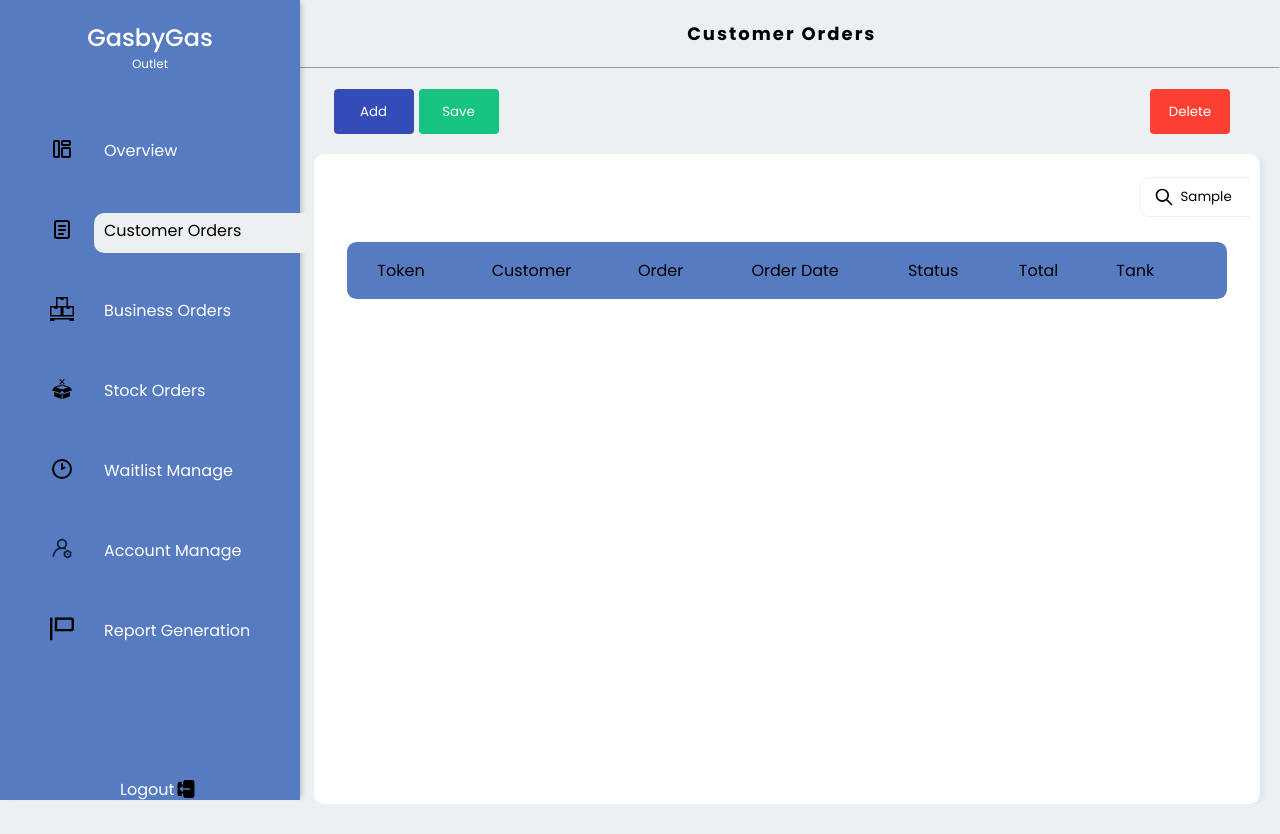
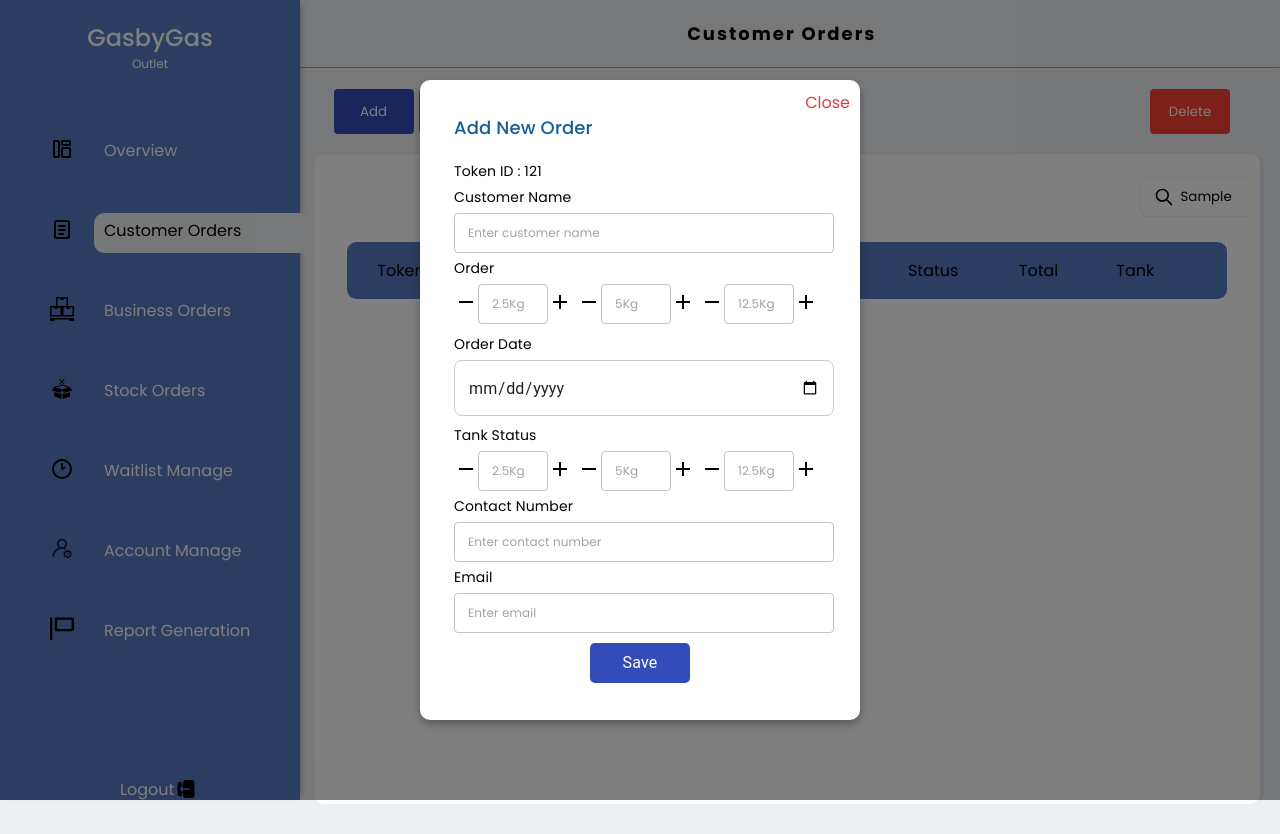
Before and after one commit to krishan44/ASE-Project, a React (Vite) app in the folder GasbyGas/: page /orders in a window 1280 px wide. Both pictures are taken after typing "Sample" into the empty fields and a click on the button "Add". Built offline with nearby package versions, Linux system fonts and the light colour scheme.

Commit message:
Done pop up is working

```diff
--- a/GasbyGas/src/Components/OutletManager/Tables/addNew.jsx
+++ b/GasbyGas/src/Components/OutletManager/Tables/addNew.jsx
@@ -37,8 +37,7 @@ function AddNew() {
       sx={{
         width: '400px',
         height: '600px',
-        boxShadow:
-          'rgba(0, 0, 0, 0.25) 0px 54px 55px, rgba(0, 0, 0, 0.12) 0px -12px 30px, rgba(0, 0, 0, 0.12) 0px 4px 6px, rgba(0, 0, 0, 0.17) 0px 12px 13px, rgba(0, 0, 0, 0.09) 0px -3px 5px',
+
         padding: '14px 14px',
         borderRadius: '10px',
       }}
@@ -71,7 +70,7 @@ function AddNew() {
             sx={{
               '& .MuiInputBase-root': {
                 height: '40px',
-                width: '280px',
+                width: '380px',
                 fontFamily: 'Poppins',
                 fontSize: '12px',
                 marginTop: '5px',
@@ -107,7 +106,7 @@ function AddNew() {
                   sx={{
                     '& .MuiInputBase-root': {
                       height: '40px',
-                      width: '60px',
+                      width: '70px',
                       fontFamily: 'Poppins',
                       fontSize: '12px',
                       marginTop: '5px',
@@ -137,8 +136,8 @@ function AddNew() {
             fullWidth
             sx={{
               marginTop: '5px',
-              height: '40px',
-              width: '280px',
+              height: '20px',
+              width: '380px',
               '& .MuiInputBase-root': {
                 borderRadius: '8px',
               },
@@ -158,7 +157,7 @@ function AddNew() {
         </Box>
 
         <Box>
-          <Typography sx={{ fontSize: '14px', fontWeight: '400', fontFamily: 'Poppins', marginTop: '25px' }}>
+          <Typography sx={{ fontSize: '14px', fontWeight: '400', fontFamily: 'Poppins', marginTop: '45px' }}>
             Tank Status
           </Typography>
           <Box sx={{ display: 'flex', gap: '5px' }}>
@@ -184,7 +183,7 @@ function AddNew() {
                   sx={{
                     '& .MuiInputBase-root': {
                       height: '40px',
-                      width: '60px',
+                      width: '70px',
                       fontFamily: 'Poppins',
                       fontSize: '12px',
                       marginTop: '5px',
@@ -212,7 +211,7 @@ function AddNew() {
             sx={{
               '& .MuiInputBase-root': {
                 height: '40px',
-                width: '280px',
+                width: '380px',
                 fontFamily: 'Poppins',
                 fontSize: '12px',
                 marginTop: '5px',
@@ -231,7 +230,7 @@ function AddNew() {
             sx={{
               '& .MuiInputBase-root': {
                 height: '40px',
-                width: '280px',
+                width: '380px',
                 fontFamily: 'Poppins',
                 fontSize: '12px',
                 marginTop: '5px',
@@ -241,29 +240,8 @@ function AddNew() {
         </Box>
       </Stack>
 
-      <Box sx={{ display: 'flex', justifyContent: 'space-between', gap: '10px' }}>
-        <Typography
-          sx={{
-            width: '100px',
-            height: '40px',
-            color: '#FFF',
-            cursor: 'pointer',
-            textAlign: 'center',
-            display: 'flex',
-            alignItems: 'center',
-            justifyContent: 'center',
-            marginTop: '10px',
-            borderRadius: '3px',
-            backgroundColor: '#D84040',
-            '&:hover': {
-              color: '#D84040',
-              backgroundColor: 'transparent',
-              border: '1px solid #D84040',
-            },
-          }}
-        >
-          Cancel
-        </Typography>
+      <Box sx={{ display: 'flex', justifyContent: 'center', gap: '10px' }}>
+
 
         <Typography
           sx={{
--- a/GasbyGas/src/Components/OutletManager/customerOrders.jsx
+++ b/GasbyGas/src/Components/OutletManager/customerOrders.jsx
@@ -1,21 +1,29 @@
-import { useState } from "react";
-import { DataTable } from 'primereact/datatable';
-import { Column } from 'primereact/column';
+import React, { useState } from "react";
 import style from "./customerOrders.module.css";
 import MainDashboard from "./MainDashboard";
-import edit from "../../assets/table/edit.svg";
-import CustomerTable from "./Tables/customerTable"
+import CustomerTable from "./Tables/customerTable";
+import AddNew from "./Tables/addNew";
 
-function customerOrders(){
+function CustomerOrders() {
     const [selectedOption, setSelectedOption] = useState("Customer Orders");
-    const [selectedOrders, setSelectedOrders] = useState(null);
+    const [isAddNewVisible, setIsAddNewVisible] = useState(false); // Manage AddNew popup visibility
 
+    const handleAddClick = () => {
+        setIsAddNewVisible(true); // Show the AddNew popup
+    };
 
-    return(
+    const handleCloseAddNew = () => {
+        setIsAddNewVisible(false); // Close the AddNew popup
+    };
+
+    return (
         <>
             <div className={style.customerOrders}>
                 <div className={style.sidepanel}>
-                    <MainDashboard selectedOption={selectedOption} setSelectedOption={setSelectedOption}/>
+                    <MainDashboard
+                        selectedOption={selectedOption}
+                        setSelectedOption={setSelectedOption}
+                    />
                 </div>
                 <div className={style.customerOrderContent}>
                     <div className={style.sectionName}>
@@ -24,19 +32,35 @@ function customerOrders(){
                     <hr />
                     <div className={style.btns}>
                         <div>
-                            <button className={style.addBtn}>Add</button>
+                            <button className={style.addBtn} onClick={handleAddClick}>
+                                Add
+                            </button>
                             <button className={style.UpdateBtn}>Save</button>
                         </div>
-                            <button className={style.delBtn}>Delete</button>
+                        <button className={style.delBtn}>Delete</button>
                     </div>
                     <div className={style.table}>
-                    <CustomerTable/>
+                        <CustomerTable />
                     </div>
                 </div>
             </div>
 
+            {/* Popup for AddNew */}
+            {isAddNewVisible && (
+                <div className={style.popupOverlay}>
+                    <div className={style.popupContent}>
+                        <AddNew />
+                        <button
+                            className={style.closeBtn}
+                            onClick={handleCloseAddNew}
+                        >
+                            Close
+                        </button>
+                    </div>
+                </div>
+            )}
         </>
-    )
+    );
 }
 
-export default customerOrders;
+export default CustomerOrders;
--- a/GasbyGas/src/Components/OutletManager/customerOrders.module.css
+++ b/GasbyGas/src/Components/OutletManager/customerOrders.module.css
@@ -111,3 +111,39 @@
     height: 20px;
     width: 20px;
 }
+.popupOverlay {
+    position: fixed;
+    top: 0;
+    left: 0;
+    width: 100%;
+    height: 100%;
+    background: rgba(0, 0, 0, 0.5);
+    display: flex;
+    align-items: center;
+    justify-content: center;
+    z-index: 1000;
+}
+
+.popupContent {
+    background: white;
+    padding: 20px;
+    border-radius: 10px;
+    box-shadow: 0 4px 10px rgba(0, 0, 0, 0.3);
+    animation: fadeIn 0.3s ease-in-out;
+    position: relative;
+}
+
+.closeBtn {
+    position: absolute;
+    top: 10px;
+    right: 10px;
+    background: transparent;
+    border: none;
+    font-size: 16px;
+    cursor: pointer;
+    color: #d84040;
+}
+
+.closeBtn:hover {
+    color: #b02020;
+}
```
